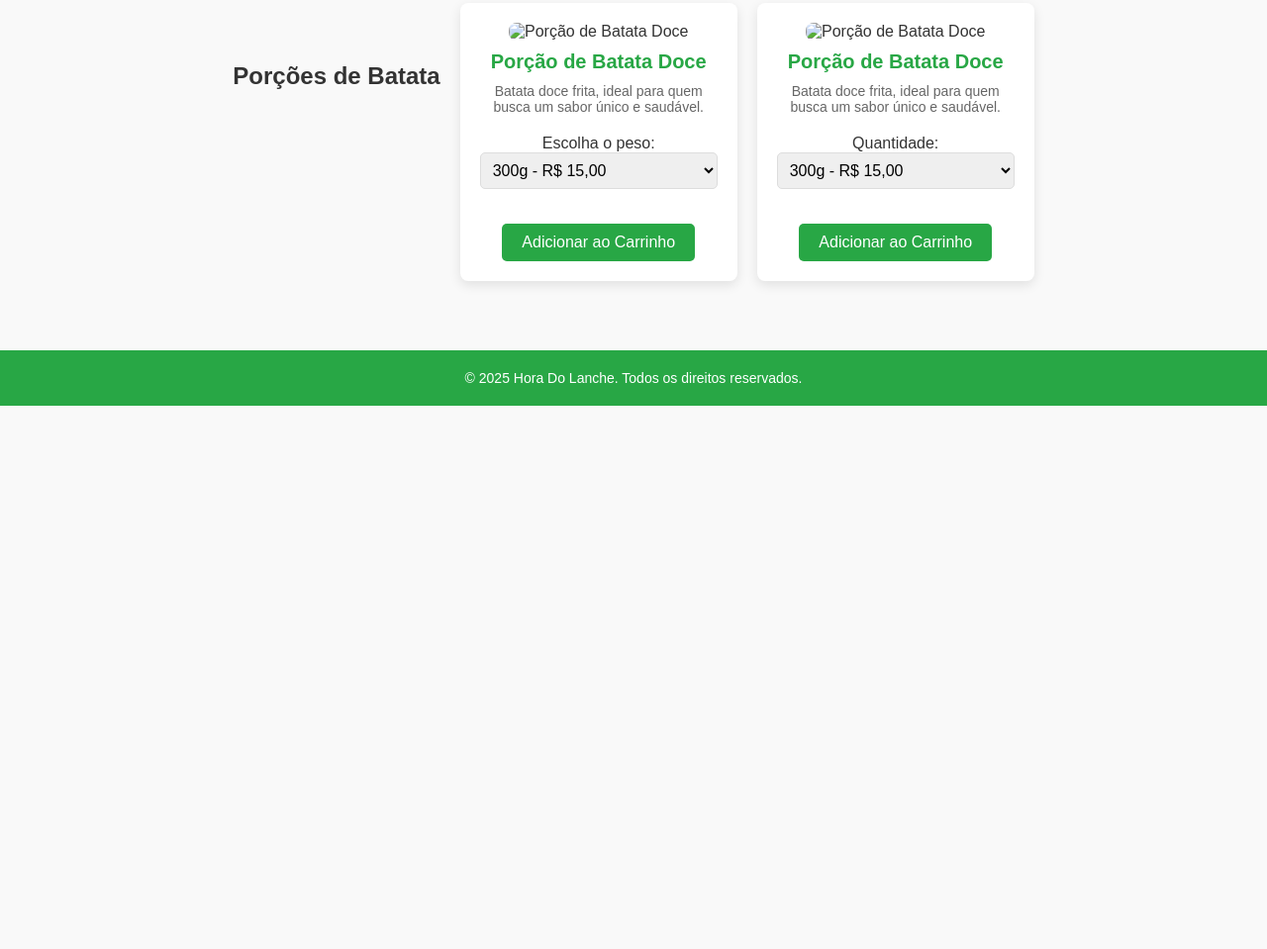
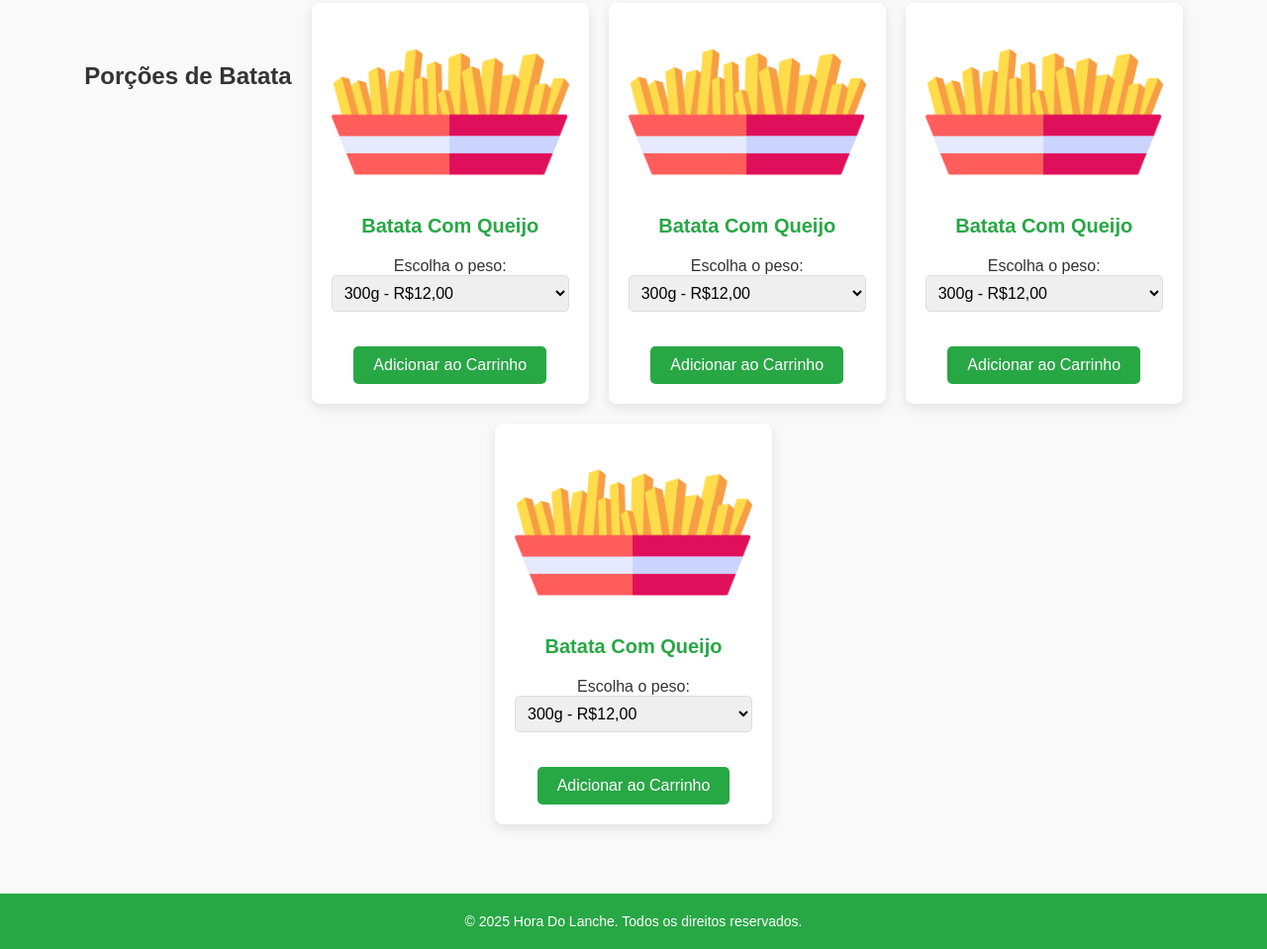
Before and after one commit to GustavoLanjoni/CardapioHoraDoLanche, a plain HTML site: page index.html in a window 1280 px wide. Shown: the part 2095-3054 px from the top of the page at 99% size. Before the commit the page ends 2505 px from the top, so only its background shows below. Drawn offline with Linux system fonts and the light colour scheme.

Commit message:
Correção do erros das parte das porções

```diff
--- a/css/style.css
+++ b/css/style.css
@@ -328,3 +328,11 @@ footer {
     margin-top: 40px;
     font-size: 14px;
 }
+
+
+@media (max-width: 768px) {
+    .menu-items {
+        flex-direction: column;
+        gap: 10px;
+    }
+}
--- a/index.html
+++ b/index.html
@@ -281,51 +281,101 @@
             <!-- Porções -->
             <h2 class="h2-porcoes">Porções de Batata</h2>
             <div class="menu-item">
-                <img src="img/batata-doce.png" alt="Porção de Batata Doce" class="menu-item-image">
+                <img src="img/batatas-fritas.png" alt="X-Pizza" class="menu-item-image">
+                <div class="menu-item-info">
+                    <h3>Batata Com Queijo</h3>
+                    <p></p>
+                    <span class="price"></span>
 
-                <div class="menu-item-info">
-                    <h3>Porção de Batata Doce</h3>
-                    <p>Batata doce frita, ideal para quem busca um sabor único e saudável.</p>
-
+                    <!-- Seletor de Peso -->
                     <div class="portion-options">
-                        <label for="portion-size-sweet">Escolha o peso:</label>
-                        <select id="portion-size-sweet" class="portion-select">
-                            <option value="300" data-price="15.00">300g - R$ 15,00</option>
-                            <option value="500" data-price="25.00">500g - R$ 25,00</option>
-                            <option value="1000" data-price="40.00">1kg - R$ 40,00</option>
-
+                        <label for="portion-size-burger">Escolha o peso:</label>
+                        <select id="portion-size-burger" class="portion-select">
+                            <option value="300" data-price="12.00">300g - R$12,00</option>
+                            <option value="500" data-price="17.00">500g - R$17,00</option>
+                            <option value="750" data-price="23.00">750g - R$23,00</option>
                         </select>
                     </div>
 
-                    <div class="price-add">
-                        <button class="add-to-cart" data-name="Porção de Batata Doce" data-image="img/batata-doce.png">
-                            Adicionar ao Carrinho
-                        </button>
-                    </div>
+                    <!-- Botão Adicionar ao Carrinho -->
+                    <button class="add-to-cart" data-name="Batata Com Queijo" data-image="img/">
+                        Adicionar ao Carrinho
+                    </button>
                 </div>
             </div>
+
             <div class="menu-item">
-                <img src="img/batata-doce.png" alt="Porção de Batata Doce" class="menu-item-image">
+                <img src="img/batatas-fritas.png" alt="X-Pizza" class="menu-item-image">
                 <div class="menu-item-info">
-                    <h3>Porção de Batata Doce</h3>
-                    <p>Batata doce frita, ideal para quem busca um sabor único e saudável.</p>
+                    <h3>Batata Com Queijo</h3>
+                    <p></p>
+                    <span class="price"></span>
 
+                    <!-- Seletor de Peso -->
                     <div class="portion-options">
-                        <label for="portion-size-sweet">Quantidade:</label>
-                        <select id="portion-size-sweet" class="portion-select">
-                            <option value="300" data-price="15.00">300g - R$ 15,00</option>
-                            <option value="500" data-price="25.00">500g - R$ 25,00</option>
-                            <option value="1000" data-price="40.00">1kg - R$ 40,00</option>
+                        <label for="portion-size-burger">Escolha o peso:</label>
+                        <select id="portion-size-burger" class="portion-select">
+                            <option value="300" data-price="12.00">300g - R$12,00</option>
+                            <option value="500" data-price="17.00">500g - R$17,00</option>
+                            <option value="750" data-price="23.00">750g - R$23,00</option>
                         </select>
                     </div>
 
-                    <div class="price-add">
-                        <button class="add-to-cart" data-name="Porção de Batata Doce" data-image="img/batata-doce.png">
-                            Adicionar ao Carrinho
-                        </button>
-                    </div>
+                    <!-- Botão Adicionar ao Carrinho -->
+                    <button class="add-to-cart" data-name="Batata Com Queijo" data-image="img/">
+                        Adicionar ao Carrinho
+                    </button>
                 </div>
             </div>
+
+            <div class="menu-item">
+                <img src="img/batatas-fritas.png" alt="X-Pizza" class="menu-item-image">
+                <div class="menu-item-info">
+                    <h3>Batata Com Queijo</h3>
+                    <p></p>
+                    <span class="price"></span>
+
+                    <!-- Seletor de Peso -->
+                    <div class="portion-options">
+                        <label for="portion-size-burger">Escolha o peso:</label>
+                        <select id="portion-size-burger" class="portion-select">
+                            <option value="300" data-price="12.00">300g - R$12,00</option>
+                            <option value="500" data-price="17.00">500g - R$17,00</option>
+                            <option value="750" data-price="23.00">750g - R$23,00</option>
+                        </select>
+                    </div>
+
+                    <!-- Botão Adicionar ao Carrinho -->
+                    <button class="add-to-cart" data-name="Batata Com Queijo" data-image="img/">
+                        Adicionar ao Carrinho
+                    </button>
+                </div>
+            </div>
+
+            <div class="menu-item">
+                <img src="img/batatas-fritas.png" alt="X-Pizza" class="menu-item-image">
+                <div class="menu-item-info">
+                    <h3>Batata Com Queijo</h3>
+                    <p></p>
+                    <span class="price"></span>
+
+                    <!-- Seletor de Peso -->
+                    <div class="portion-options">
+                        <label for="portion-size-burger">Escolha o peso:</label>
+                        <select id="portion-size-burger" class="portion-select">
+                            <option value="300" data-price="12.00">300g - R$12,00</option>
+                            <option value="500" data-price="17.00">500g - R$17,00</option>
+                            <option value="750" data-price="23.00">750g - R$23,00</option>
+                        </select>
+                    </div>
+
+                    <!-- Botão Adicionar ao Carrinho -->
+                    <button class="add-to-cart" data-name="Batata Com Queijo" data-image="img/">
+                        Adicionar ao Carrinho
+                    </button>
+                </div>
+            </div>
+
 
 
 
--- a/js/porcoes.js
+++ b/js/porcoes.js
@@ -10,12 +10,13 @@ function adicionarPorcaoAoCarrinho(item) {
         itemExistente.quantidade += item.quantidade;
     } else {
         // Se o item não existir, adiciona ele ao carrinho
+        item.preco = `R$${item.preco.toFixed(2).replace('.', ',')}`; // Formata o preço com "R$"
         carrinho.push(item);
     }
 
     // Salva o carrinho atualizado no localStorage
     localStorage.setItem('carrinho', JSON.stringify(carrinho));
-    atualizarCarrinho();  // Atualiza a contagem do carrinho
+    atualizarCarrinho(); // Atualiza a contagem do carrinho
 }
 
 // Função para obter os dados da porção e adicioná-la ao carrinho
@@ -34,7 +35,7 @@ function getPorcaoData(button) {
         nome: nomeComPeso,  // Nome da porção com peso
         imagem: button.dataset.image,
         peso: peso,  // Peso em gramas
-        preco: preco, // Preço (já com o valor unitário)
+        preco: preco, // Preço unitário
         quantidade: 1
     };
 
@@ -47,6 +48,27 @@ function atualizarCarrinho() {
     let carrinho = JSON.parse(localStorage.getItem('carrinho')) || [];
     let quantidadeItens = carrinho.reduce((total, item) => total + item.quantidade, 0);
     document.getElementById('cart-count').textContent = quantidadeItens;
+
+    // Atualiza a exibição do carrinho (exemplo para renderizar os itens em uma lista)
+    let carrinhoContainer = document.getElementById('carrinho-itens');
+    if (carrinhoContainer) {
+        carrinhoContainer.innerHTML = ""; // Limpa o carrinho antes de renderizar
+
+        carrinho.forEach(item => {
+            let itemElement = document.createElement('div');
+            itemElement.classList.add('carrinho-item');
+            itemElement.innerHTML = `
+                <img src="${item.imagem}" alt="${item.nome}" class="carrinho-item-imagem">
+                <div class="carrinho-item-detalhes">
+                    <h4>${item.nome}</h4>
+                    <p>Peso: ${item.peso}g</p>
+                    <p>Preço: ${item.preco}</p>
+                    <p>Quantidade: ${item.quantidade}</p>
+                </div>
+            `;
+            carrinhoContainer.appendChild(itemElement);
+        });
+    }
 }
 
 // Adiciona o evento de clique para o botão de adicionar ao carrinho
```
